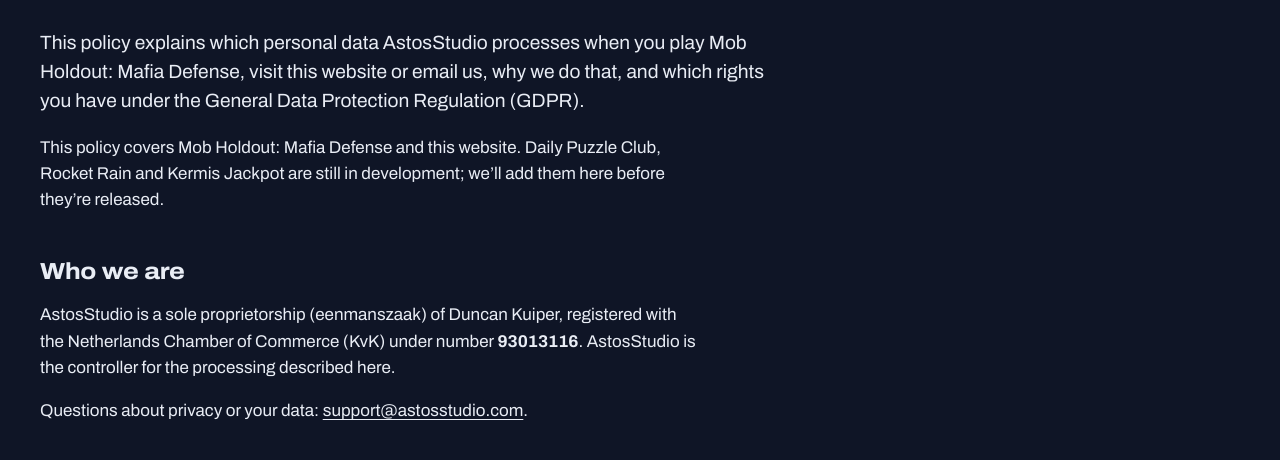
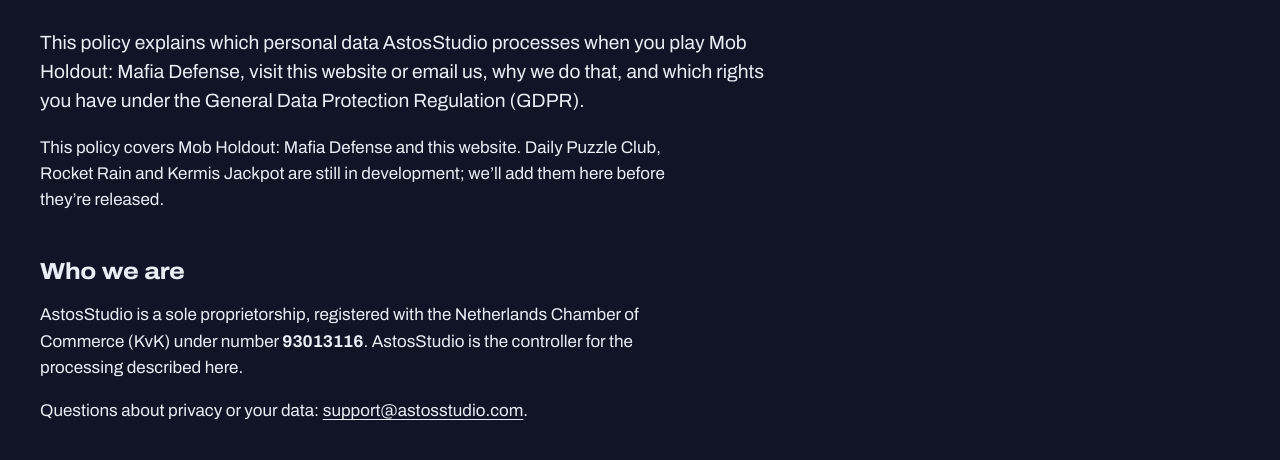
Before and after one commit to astosstudio/astosstudio-site, a plain HTML site: page privacy/index.html in a window 1280 px wide. Shown: the part 340-800 px from the top of the page. Drawn offline with Linux system fonts and the light colour scheme.

Commit message:
Update index.html

```diff
--- a/privacy/index.html
+++ b/privacy/index.html
@@ -49,7 +49,7 @@
     <p>This policy covers Mob Holdout: Mafia Defense and this website. Daily Puzzle Club, Rocket Rain and Kermis Jackpot are still in development; we’ll add them here before they’re released.</p>
 
     <h2>Who we are</h2>
-    <p>AstosStudio is a sole proprietorship (eenmanszaak) of Duncan Kuiper, registered with the Netherlands Chamber of Commerce (KvK) under number <strong>93013116</strong>. AstosStudio is the controller for the processing described here.</p>
+    <p>AstosStudio is a sole proprietorship, registered with the Netherlands Chamber of Commerce (KvK) under number <strong>93013116</strong>. AstosStudio is the controller for the processing described here.</p>
     <p>Questions about privacy or your data: <a href="mailto:support@astosstudio.com">support@astosstudio.com</a>.</p>
 
     <h2>Mob Holdout: Mafia Defense</h2>
```
